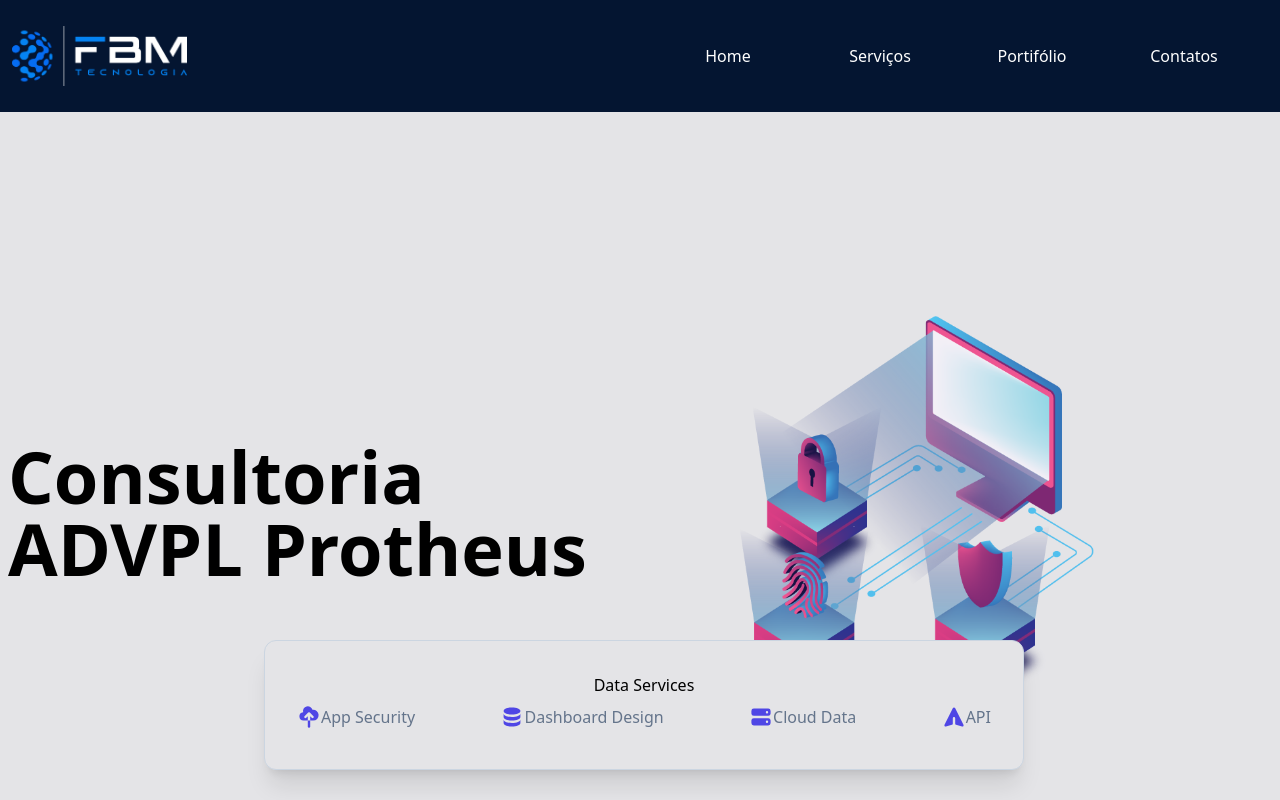
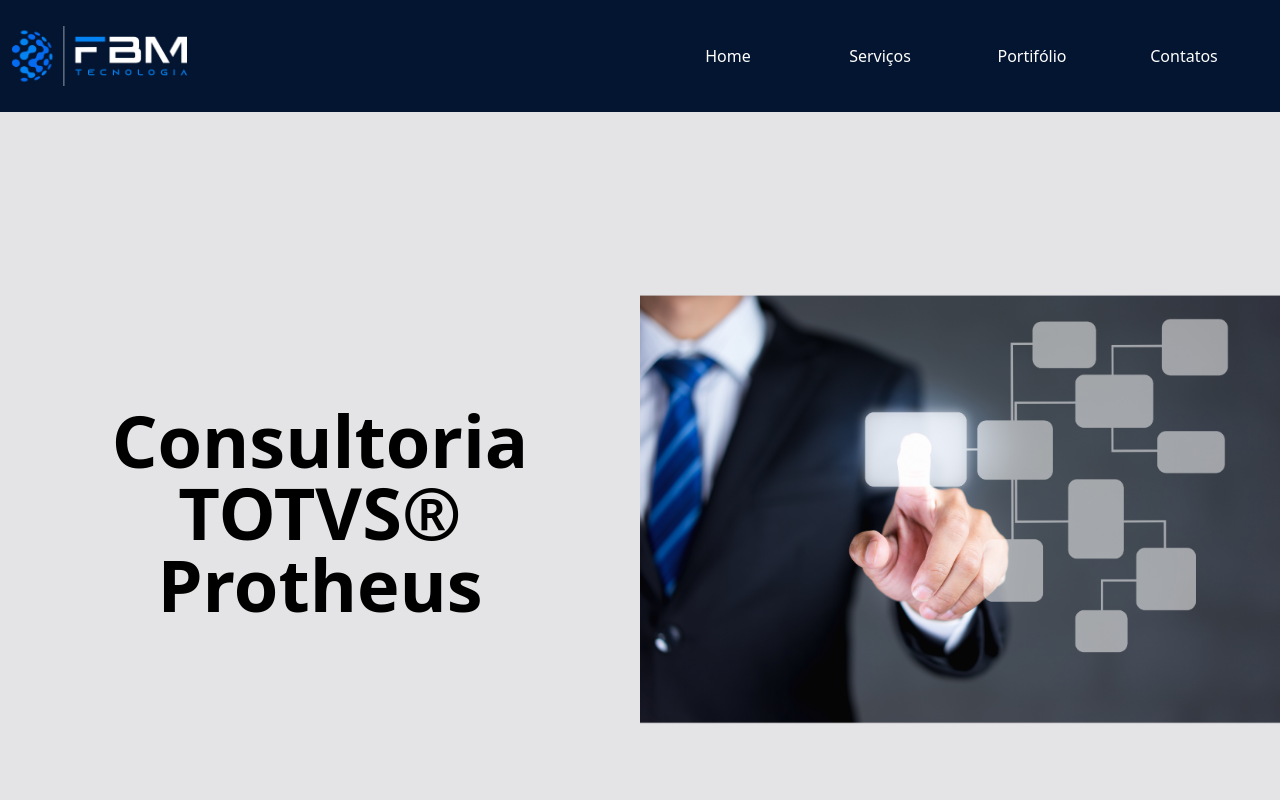
Before and after one commit to tifelipemoreira/fbm-consultoria, a Next.js app: page / in a window 1280 px wide. Shown: the top 800 px of the page. Built offline with nearby package versions, Linux system fonts and the light colour scheme.

Commit message:
Melhoria construção site

```diff
--- a/src/components/Hero/Hero.jsx
+++ b/src/components/Hero/Hero.jsx
@@ -1,50 +1,50 @@
 import React from "react";
 import {
-  CloudUploadIcon,
-  DatabaseIcon,
-  PaperAirplaneIcon,
-  ServerIcon,
+ GlobeAltIcon,
+ CodeIcon,
+ CollectionIcon,
+ DesktopComputerIcon
 } from "@heroicons/react/solid";
 import Image from "next/image";
-import bgImg from "../../assets/cyber-bg.png";
-
+import bgImg from "../../assets/process.png";
 const Hero = () => {
   return (
     <div
       name="home"
-      className="w-full h-screen bg-zinc-200 flex flex-col justify-between"
+      className="w-full h-screen bg-zinc-200 flex flex-col justify-between "
     >
-      <div className="grid md:grid-cols-2 max-w-[1440px] m-auto">
-        <div className="flex flex-col justify-center md:items-start w-full px-2 py-8">
-          <h1 className="py-3 text-5xl md:text-7xl font-bold">
-            Consultoria ADVPL Protheus
+      <div className="grid md:grid-cols-2 max-w-[1280px] m-auto ">
+        <div className="flex flex-col justify-center md:items-start w-full px-2 py-8 ">
+          <h1 className="py-3 text-5xl md:text-7xl font-bold  text-center">
+            Consultoria TOTVS® Protheus
           </h1>
         </div>
-        <div className="mr-24">
-          <Image className="w-full" src={bgImg} alt="Logo" />
+        <div className="mr-22 ">
+          <Image className="w-full " src={bgImg} alt="Logo" />
         </div>
-        <div
-          className="absolute flex flex-col py-8 md:min-w-[760px] bottom-[30px]
-            mx-1 md:left-1/2 transform md:-translate-x-1/2 bg-zinc-200
-            border border-slate-300 rounded-xl text-center shadow-xl"
+
+      </div>
+      <div
+          className=" absolute flex flex-col py-4 md:min-w-[900px]  bottom-[-108px]
+          mx-1 md:left-1/2 transform md:-translate-x-1/2 bg-zinc-200
+          border border-slate-300 rounded-xl text-center shadow-xl"
         >
-          <p>Data Services</p>
-          <div className="flex justify-between flex-wrap px-4">
-            <p className="flex px-4 py-2 text-slate-500">
-              <CloudUploadIcon className="h-6 text-indigo-600" /> App Security
+          <p>TOTVS Protheus</p>
+          <div className="flex justify-between flex-wrap px-4 ">
+            <p className="flex px-4 py-2 text-slate-500 ">
+              <CodeIcon className="h-6 text-indigo-600 pr-1 " /> Desenvolvimento ADVPL
             </p>
             <p className="flex px-4 py-2 text-slate-500">
-              <DatabaseIcon className="h-6 text-indigo-600" /> Dashboard Design
+              <CollectionIcon className="h-6 text-indigo-600 pr-1" /> Melhoria de Processos
             </p>
             <p className="flex px-4 py-2 text-slate-500">
-              <ServerIcon className="h-6 text-indigo-600" /> Cloud Data
+              <GlobeAltIcon className="h-6 text-indigo-600 pr-1" /> Integrações API
             </p>
-            <p className="flex px-4 py-2 text-slate-500">
-              <PaperAirplaneIcon className="h-6 text-indigo-600" /> API
+            <p className="flex px-4 py-2 text-slate-500 pr-1">
+              <DesktopComputerIcon className="h-6 text-indigo-600" /> Suporte
             </p>
           </div>
         </div>
-      </div>
     </div>
   );
 };
```
Also changed, not shown: src/assets/process.png (added).
